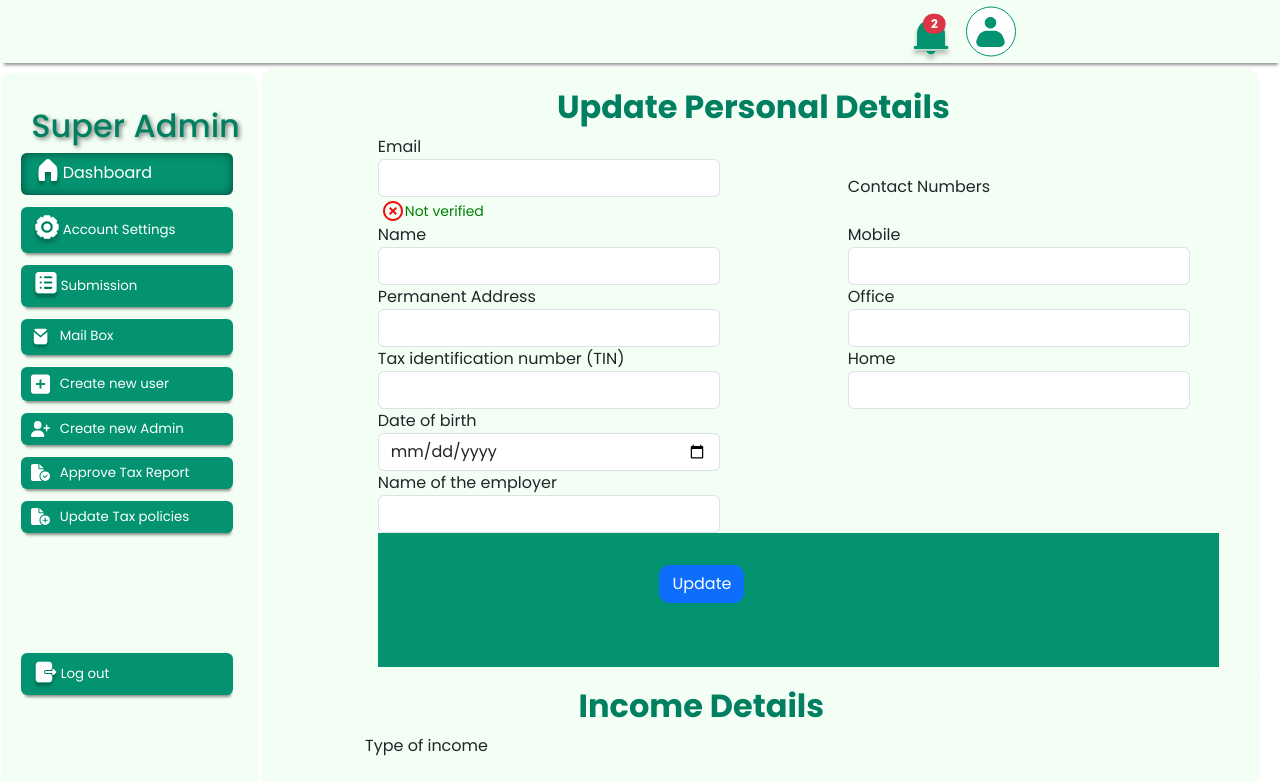
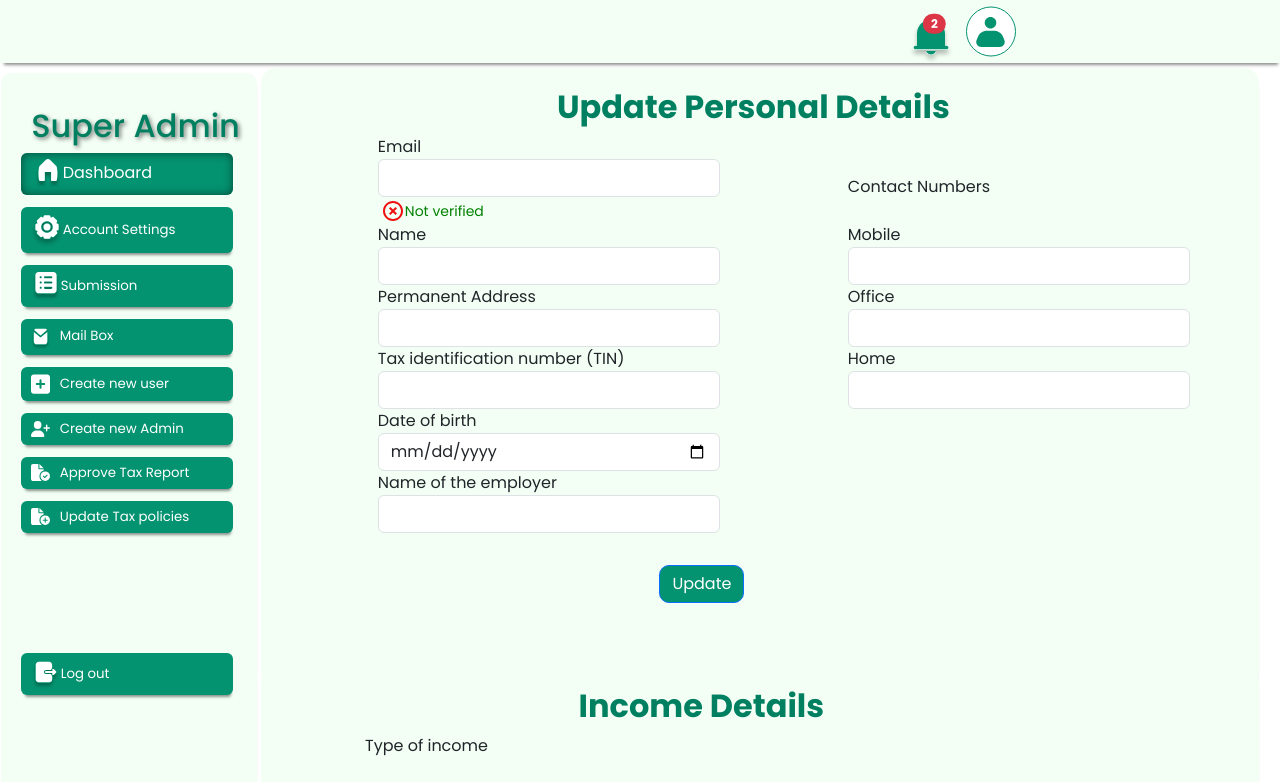
Before and after one commit to isuruij/TaxComputationSystem-FrontEnd, a React (Vite) app: page /view/details in a window 1280 px wide. Shown: the top 782 px of the page. Built offline with nearby package versions, Linux system fonts and the light colour scheme; no server answers.

Commit message:
updated button styling

```diff
--- a/src/components/Admins/SuperAdmin/ViewDetails/ViewDetails.jsx
+++ b/src/components/Admins/SuperAdmin/ViewDetails/ViewDetails.jsx
@@ -357,7 +357,7 @@ function ViewDetails() {
             </div>
           </div>
 
-          <div className="adminupdateDetails" style={{ display: "flex" }}>
+          <div style={{ display: "flex" }}>
             <>
               <Button
                 style={{
@@ -367,6 +367,7 @@ function ViewDetails() {
                   marginBottom: "8vh",
                 }}
                 onClick={handleShow}
+                className="adminupdateDetails"
               >
                 Update
               </Button>
```
